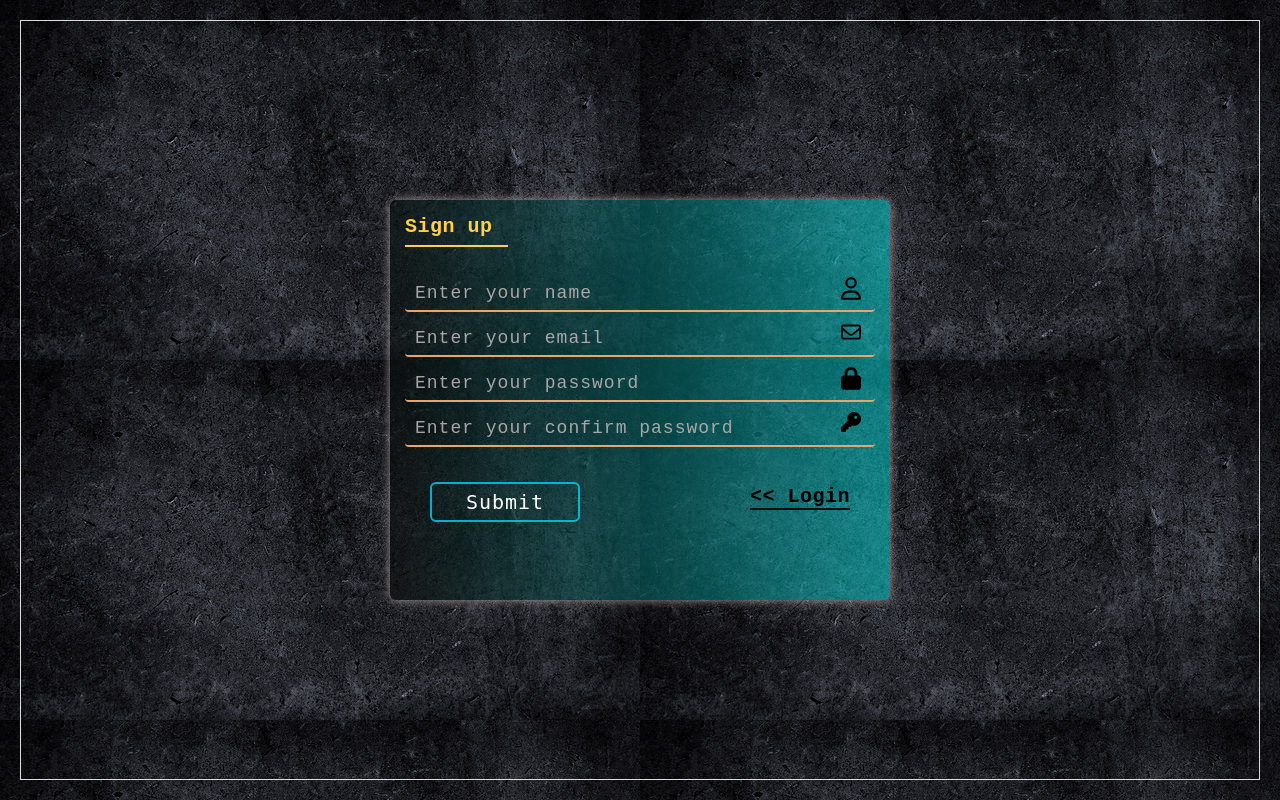
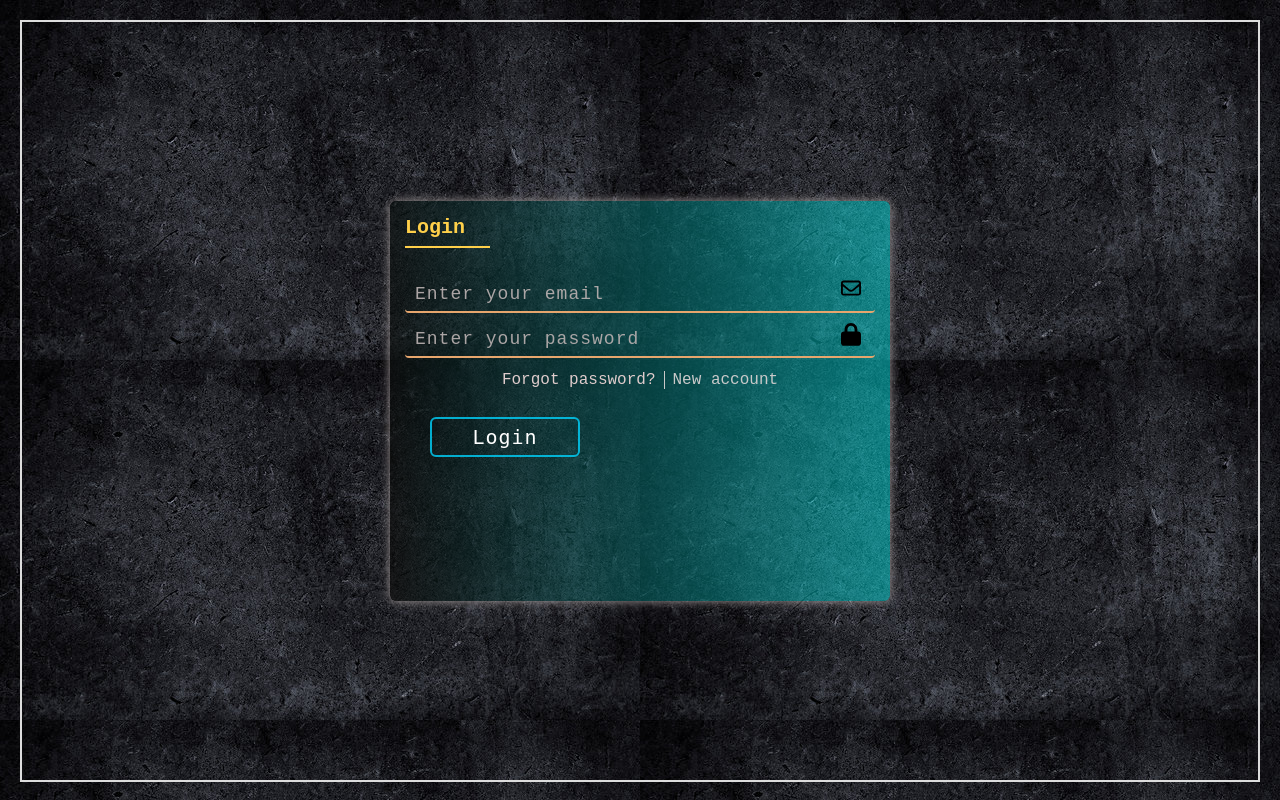
Before and after one commit to rtaukir26/frontend, a React (Create React App) app: page / in a window 1280 px wide. Built offline with nearby package versions, Linux system fonts and the light colour scheme.

Commit message:
login design done

```diff
--- a/package.json
+++ b/package.json
@@ -12,6 +12,7 @@
     "bootstrap": "^5.2.3",
     "cookie-parser": "^1.4.6",
     "date-fns": "^2.29.3",
+    "formik": "^2.2.9",
     "jsonwebtoken": "^9.0.0",
     "nodemailer": "^6.9.1",
     "react": "^18.2.0",
@@ -23,7 +24,8 @@
     "react-scripts": "5.0.1",
     "sass": "^1.58.0",
     "validator": "^13.9.0",
-    "web-vitals": "^2.1.4"
+    "web-vitals": "^2.1.4",
+    "yup": "^1.0.2"
   },
   "scripts": {
     "start": "react-scripts start",
--- a/src/SCSS/common.scss
+++ b/src/SCSS/common.scss
@@ -19,7 +19,7 @@ html {
 body {
   font-family: "monospace";
   background-color: $body-bg-color;
-  letter-spacing: 0.5px;
+  // letter-spacing: 0.5px;
   // .light-theme {
   //     background-color: #282828;
   //  }
--- a/src/SCSS/main.scss
+++ b/src/SCSS/main.scss
@@ -12,4 +12,5 @@
 .light-theme {
   @import "./allColor-files.scss";
 }
-@import "../component/RegisterUser/registerUser.scss"
+@import "../component/RegisterUser/registerUser.scss";
+@import "../component//Login/login.scss";
--- /dev/null
+++ b/src/component/Login/Login.js
@@ -0,0 +1,51 @@
+import { ReactComponent as UserEmailIcon } from "../../assets/images/userEmailWhite.svg";
+import { ReactComponent as UserPwdIcon } from "../../assets/images/key-solid.svg";
+import { Link } from "react-router-dom";
+
+const Login = () => {
+  return (
+    <section className="body_inner_div">
+      <div className="register_user_main_div">
+        <div className="signup_user_div login_div">
+          <div>
+            <h5>Login</h5>
+            <form action="" className="form_control">
+              <div className="input_group">
+                <UserEmailIcon className="reactComponent" />
+                <input
+                  type="email"
+                  placeholder="Enter your email"
+                  name="user email"
+                  className="inputBox"
+                />
+              </div>
+              <div className="input_group">
+                <UserPwdIcon className="reactComponent" />
+                <input
+                  type="password"
+                  placeholder="Enter your password"
+                  name="user password"
+                  className="inputBox"
+                />
+                <div className="forget_password_div">
+                  <Link>
+                    <span>Forgot password?</span>
+                  </Link>
+                  <Link>
+                    <span>New account</span>
+                  </Link>
+                </div>
+              </div>
+              <div className="btn_d_flex">
+                <button type="submit">Login</button>
+
+
+              </div>
+            </form>
+          </div>
+        </div>
+      </div>
+    </section>
+  );
+};
+export default Login;
--- /dev/null
+++ b/src/component/Login/login.scss
@@ -0,0 +1,19 @@
+.login_div {
+  div {
+    form {
+      .forget_password_div {
+        text-align: center;
+        a:first-child {
+          color: #dfcccc;
+          padding-right: 8px;
+        }
+
+        a:last-child {
+          color: #c9c9c9;
+          padding-left: 8px;
+          border-left: 1px solid;
+        }
+      }
+    }
+  }
+}
--- a/src/component/RegisterUser/RegisterUser.js
+++ b/src/component/RegisterUser/RegisterUser.js
@@ -3,14 +3,44 @@ import { ReactComponent as UserEmailIcon } from "../../assets/images/userEmailWh
 import { ReactComponent as UserPwdIcon } from "../../assets/images/key-solid.svg";
 import { ReactComponent as UserConfrmPwdIcon } from "../../assets/images/key-solid-icon2.svg";
 import { Link } from "react-router-dom";
+import { Formik, Form, Field } from "formik";
+import FormError from "../commonFormError/FormError";
+import { signUpValidationSchema } from "../commonFormError/validationSchema";
 
 const RegisterUser = () => {
+  const handleSubmit = async (values, action, errors) => {
+    console.log("values", values, errors);
+    action.resetForm();
+    // let result = await fetch("http://localhost:5000/api/register", {
+    //   method: "POST",
+    //   body: JSON.stringify({
+    //     name: values.name,
+    //     email: values.email,
+    //     password: values.password,
+    //   }),
+    //   headers: { "Content-Type": "application/json" },
+    // });
+    // result =await result.json();
+    // console.log("backend result: ", result);
+    // localStorage.setItem("user",JSON.stringify(result))
+    // if(result)
+    // {
+    //   history("/")
+  };
+
+  const initialValues = {
+    name: "",
+    email: "",
+    password: "",
+    confirm_password: "",
+  };
+
   return (
     <div className="register_user_main_div">
       <div className="signup_user_div">
         <h5>Sign up</h5>
         <div>
-          <form action="" className="form_control">
+          {/* <form onSubmit={HandleSubmit} className="form_control">
             <div className="input_group">
               <UserIcon className="reactComponent" />
               <input
@@ -49,13 +79,88 @@ const RegisterUser = () => {
             </div>
 
             <div className="btn_d_flex">
-              <button>Submit</button>
+              <button type="submit">Submit</button>
 
               <Link>
                 <span>{`<< `}Login</span>
               </Link>
             </div>
-          </form>
+          </form> */}
+
+          <Formik
+            initialValues={initialValues}
+            validationSchema={signUpValidationSchema}
+            onSubmit={handleSubmit}
+          >
+            {({
+              values,
+              error,
+              touched,
+              handleChange,
+              handleBlur,
+              handleReset,
+              isSubmitting,
+            }) => (
+              <Form className="form_control">
+                <div className="input_group">
+                  <UserIcon className="reactComponent" />
+
+                  <Field
+                    type="text"
+                    name="name"
+                    value={values.name}
+                    placeholder="Plaese enter your name"
+                    autoComplete="off"
+                  />
+                  <FormError name="name" />
+                </div>
+
+                <div className="input_group">
+                  <UserEmailIcon className="reactComponent" />
+
+                  <Field
+                    type="email"
+                    name="email"
+                    value={values.email}
+                    placeholder="Plaese enter your email"
+                    autoComplete="off"
+                  />
+                  <FormError name="email" />
+                </div>
+                <div className="input_group">
+                  <UserPwdIcon className="reactComponent" />
+
+                  <Field
+                    type="password"
+                    name="password"
+                    value={values.password}
+                    placeholder="Plaese enter your password"
+                    autoComplete="off"
+                  />
+                  <FormError name="password" />
+                </div>
+                <div className="input_group">
+                  <UserConfrmPwdIcon className="reactComponent" />
+
+                  <Field
+                    type="password"
+                    name="confirm_password"
+                    value={values.confirm_password}
+                    placeholder="Plaese enter your confirm password"
+                    autoComplete="off"
+                  />
+                  <FormError name="confirm_password" />
+                </div>
+                <div className="btn_d_flex">
+                  <button type="submit">Signup</button>
+
+                  <Link>
+                    <span>{`<< `}Login</span>
+                  </Link>
+                </div>
+              </Form>
+            )}
+          </Formik>
         </div>
       </div>
     </div>
--- a/src/component/RegisterUser/registerUser.scss
+++ b/src/component/RegisterUser/registerUser.scss
@@ -13,7 +13,7 @@
       color:$header-color;
       border-bottom: 2px solid;
       padding-bottom: 6px;
-      width: 22%;
+      width: 18%;
       font-weight: 700;
       //   text-shadow: 0px 0px 8px #cca4a4;
     }
--- /dev/null
+++ b/src/component/commonFormError/FormError.js
@@ -0,0 +1,11 @@
+import { ErrorMessage } from "formik";
+
+const FormError = ({ name }) => {
+  return (
+    <div style={{ color: "red" }}>
+      <ErrorMessage name={name} />
+    </div>
+  );
+};
+
+export default FormError;
--- /dev/null
+++ b/src/component/commonFormError/validationSchema/index.js
@@ -0,0 +1,24 @@
+import * as Yup from "yup";
+//Sign up page validation
+export const signUpValidationSchema = Yup.object({
+  name: Yup.string()
+    .min(2, "Name should be alteast 2 charactors")
+    .max(25)
+    .required("Please enter your name"),
+  email: Yup.string().email().required("Please enter your email"),
+  password: Yup.string().min(6).required("Please enter your password"),
+  // password: Yup.string().matches(^(?=.*?[A-Za-z])(?=.*?[0-9]).{6,}$,"password should be like these").min(6).required("Please enter your password"),
+  confirm_password: Yup.string()
+    .oneOf([Yup.ref("password"), null, "Password must match"])
+    .required("Please enter password"),
+  // dob: Yup.date().required("date is required"),
+  // age: Yup.number().required("age is required"),
+  // gender: Yup.string().required("gender required"),
+  // social: Yup.array().of(
+  //   Yup.string("String is required")
+  //     .min(4, "Too sort")
+  //     .max(20, "Too long")
+  //     .required()
+  // ).min(1,"Atleast one social media is required").required(),
+  //<ErrorMessage name ="social.0"/>,,>>>>write as it in the social component
+});
--- a/src/pages/Home/Home.js
+++ b/src/pages/Home/Home.js
@@ -1,12 +1,14 @@
 import React from "react";
-import RegisterUser from "../../component/RegisterUser/RegisterUser";
+import Login from "../../component/Login/Login";
+// import RegisterUser from "../../component/RegisterUser/RegisterUser";
 import "./home.scss";
 const Home = () => {
   return (
     <section className="main_sec">
       <div className="body_outer_div">
         <div className="body_inner_div">
-          <RegisterUser />
+          {/* <RegisterUser /> */}
+          <Login/>
         </div>
       </div>
     </section>
```
Also changed, not shown: 1 other file (tests, documents, lock files or other folders).
